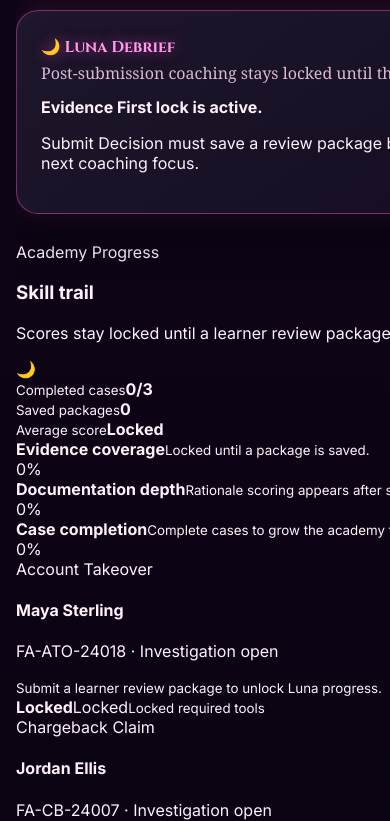
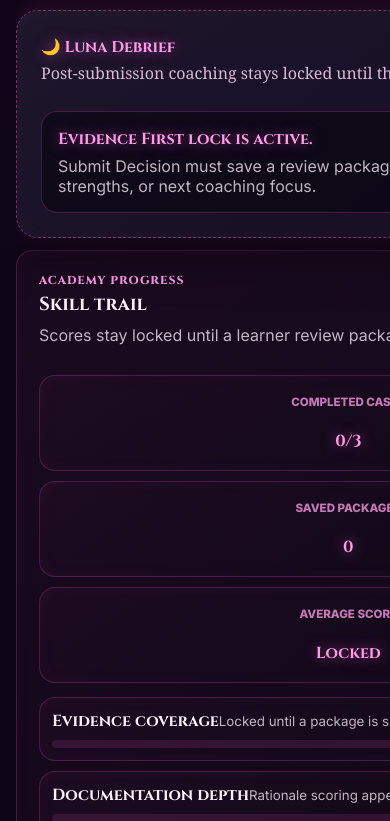
Before and after one commit to iamre2024-debug/fraud-Academy-v1, a React (Vite) app: page / in a window 390 px wide. Shown: the part 3123-3944 px from the top of the page. Built offline with nearby package versions, Linux system fonts and the light colour scheme.

Commit message:
Style Luna debrief and academy progress shell

```diff
--- a/src/visualFunctional.css
+++ b/src/visualFunctional.css
@@ -208,6 +208,293 @@
   margin-bottom: 12px;
 }
 
+.luna-visual-panel,
+.academy-progress-shell {
+  display: grid;
+  gap: 14px;
+}
+
+.luna-visual-panel.locked {
+  border-style: dashed;
+}
+
+.luna-locked-state {
+  border: 1px solid rgba(255, 92, 218, 0.22);
+  border-radius: 16px;
+  background: rgba(6, 4, 14, 0.56);
+  padding: 16px;
+}
+
+.luna-locked-state strong,
+.luna-score-card strong,
+.academy-stat strong,
+.case-progress-score strong {
+  color: #ff9be9;
+  font-family: Cinzel, Georgia, serif;
+  text-shadow: 0 0 14px rgba(255, 92, 218, 0.62);
+}
+
+.luna-locked-state p {
+  margin: 6px 0 0;
+  color: rgba(255, 241, 251, 0.74);
+}
+
+.luna-debrief-grid {
+  display: grid;
+  grid-template-columns: 0.85fr 1fr 1fr;
+  gap: 12px;
+}
+
+.luna-score-card,
+.luna-list-card,
+.luna-breakdown-card,
+.academy-progress-card,
+.academy-stat,
+.skill-meter-card,
+.academy-case-row {
+  border: 1px solid rgba(255, 92, 218, 0.22);
+  border-radius: 16px;
+  background:
+    linear-gradient(145deg, rgba(255, 92, 218, 0.065), rgba(255, 255, 255, 0.012)),
+    rgba(6, 4, 14, 0.56);
+  box-shadow: inset 0 0 18px rgba(255, 92, 218, 0.04);
+}
+
+.luna-score-card {
+  display: grid;
+  place-items: center;
+  text-align: center;
+  padding: 18px;
+}
+
+.luna-score-card small,
+.luna-score-card span,
+.luna-list-card p,
+.luna-breakdown-card div,
+.academy-progress-header p,
+.skill-meter-card small,
+.academy-case-row p,
+.academy-case-row small,
+.case-progress-score span,
+.case-progress-score small,
+.agent-archive-panel p {
+  color: rgba(255, 241, 251, 0.74);
+}
+
+.luna-score-card strong {
+  font-size: clamp(2.2rem, 5vw, 4rem);
+}
+
+.luna-list-card,
+.luna-breakdown-card {
+  padding: 14px;
+}
+
+.luna-list-card h3,
+.luna-breakdown-card h3,
+.academy-progress-header h3,
+.skill-meter-card strong,
+.academy-case-row h4 {
+  margin: 0 0 8px;
+  color: #fff1fb;
+  font-family: Cinzel, Georgia, serif;
+}
+
+.luna-list-card p {
+  margin: 8px 0;
+}
+
+.luna-breakdown-card {
+  grid-column: 1 / -1;
+  display: grid;
+  gap: 8px;
+}
+
+.luna-breakdown-card div {
+  display: grid;
+  grid-template-columns: minmax(0, 1fr) auto auto;
+  gap: 12px;
+  align-items: center;
+  padding: 9px 10px;
+  border: 1px solid rgba(255, 92, 218, 0.14);
+  border-radius: 12px;
+  background: rgba(255, 92, 218, 0.045);
+}
+
+.luna-breakdown-card strong,
+.luna-breakdown-card em {
+  color: #ff9be9;
+  font-style: normal;
+}
+
+.academy-progress-shell {
+  padding: 0;
+  color: #fff1fb;
+}
+
+.academy-progress-card {
+  display: grid;
+  gap: 14px;
+  padding: 22px;
+}
+
+.academy-progress-header {
+  display: flex;
+  justify-content: space-between;
+  align-items: center;
+  gap: 12px;
+}
+
+.academy-progress-header .eyebrow {
+  margin: 0 0 4px;
+  color: #ff9be9;
+  font-family: Cinzel, Georgia, serif;
+  font-size: 0.72rem;
+  font-weight: 800;
+  letter-spacing: 0.08em;
+  text-transform: uppercase;
+}
+
+.academy-progress-header p,
+.academy-progress-header h3 {
+  margin-block-start: 0;
+}
+
+.academy-progress-moon {
+  display: grid;
+  place-items: center;
+  width: 58px;
+  height: 58px;
+  border: 1px solid rgba(255, 92, 218, 0.32);
+  border-radius: 50%;
+  background: rgba(255, 92, 218, 0.08);
+  font-size: 1.8rem;
+  filter: drop-shadow(0 0 12px rgba(255, 92, 218, 0.65));
+}
+
+.academy-stat-row,
+.skill-meter-list,
+.academy-case-list {
+  display: grid;
+  gap: 10px;
+}
+
+.academy-stat-row {
+  grid-template-columns: repeat(3, 1fr);
+}
+
+.academy-stat {
+  display: grid;
+  gap: 4px;
+  min-height: 74px;
+  place-items: center;
+  text-align: center;
+  padding: 10px;
+}
+
+.academy-stat small {
+  color: rgba(255, 155, 233, 0.76);
+  font-size: 0.72rem;
+  font-weight: 800;
+  text-transform: uppercase;
+}
+
+.skill-meter-card {
+  display: grid;
+  grid-template-columns: minmax(0, 1fr) auto;
+  gap: 8px 12px;
+  padding: 12px;
+}
+
+.skill-meter-card span {
+  color: #ff9be9;
+  font-weight: 900;
+}
+
+.skill-meter-track {
+  grid-column: 1 / -1;
+  overflow: hidden;
+  height: 8px;
+  border-radius: 999px;
+  background: rgba(255, 92, 218, 0.12);
+}
+
+.skill-meter-track i {
+  display: block;
+  height: 100%;
+  border-radius: inherit;
+  background: linear-gradient(90deg, rgba(255, 92, 218, 0.92), rgba(173, 76, 255, 0.82));
+  box-shadow: 0 0 14px rgba(255, 92, 218, 0.72);
+}
+
+.academy-case-row {
+  display: grid;
+  grid-template-columns: minmax(0, 1fr) auto;
+  gap: 14px;
+  align-items: center;
+  padding: 14px;
+}
+
+.academy-case-row.locked {
+  opacity: 0.76;
+}
+
+.case-pill.soft {
+  display: inline-grid;
+  width: fit-content;
+  margin-bottom: 6px;
+  border: 1px solid rgba(255, 92, 218, 0.28);
+  border-radius: 999px;
+  padding: 4px 9px;
+  color: #ff9be9;
+  font-size: 0.68rem;
+  font-weight: 800;
+}
+
+.case-progress-score {
+  display: grid;
+  justify-items: end;
+  gap: 3px;
+  text-align: right;
+}
+
+.case-progress-score strong {
+  font-size: 1.35rem;
+}
+
+.agent-archive-panel {
+  margin-top: 12px;
+  border: 1px solid rgba(255, 92, 218, 0.2);
+  border-radius: 14px;
+  background: rgba(6, 4, 14, 0.44);
+  color: rgba(255, 241, 251, 0.82);
+  padding: 10px 12px;
+}
+
+.agent-archive-panel summary {
+  cursor: pointer;
+  color: #ff9be9;
+  font-family: Cinzel, Georgia, serif;
+  font-size: 0.82rem;
+  font-weight: 800;
+}
+
+.agent-archive-panel div {
+  display: grid;
+  gap: 8px;
+  margin-top: 10px;
+}
+
+.agent-archive-panel p {
+  margin: 0;
+  border-top: 1px solid rgba(255, 92, 218, 0.1);
+  padding-top: 8px;
+}
+
+.agent-archive-panel strong {
+  color: #fff1fb;
+}
+
 .tray-list:empty::before,
 .notebook-list:empty::before {
   content: "No records saved yet.";
@@ -222,7 +509,10 @@
   .visual-case-switcher,
   .workspace-search-row,
   .decision-form,
-  .decision-status-grid {
+  .decision-status-grid,
+  .luna-debrief-grid,
+  .academy-stat-row,
+  .academy-case-row {
     grid-template-columns: 1fr;
   }
 
@@ -259,4 +549,9 @@
     content: " Pin";
     font-size: 0.72rem;
   }
+
+  .case-progress-score {
+    justify-items: start;
+    text-align: left;
+  }
 }
```
